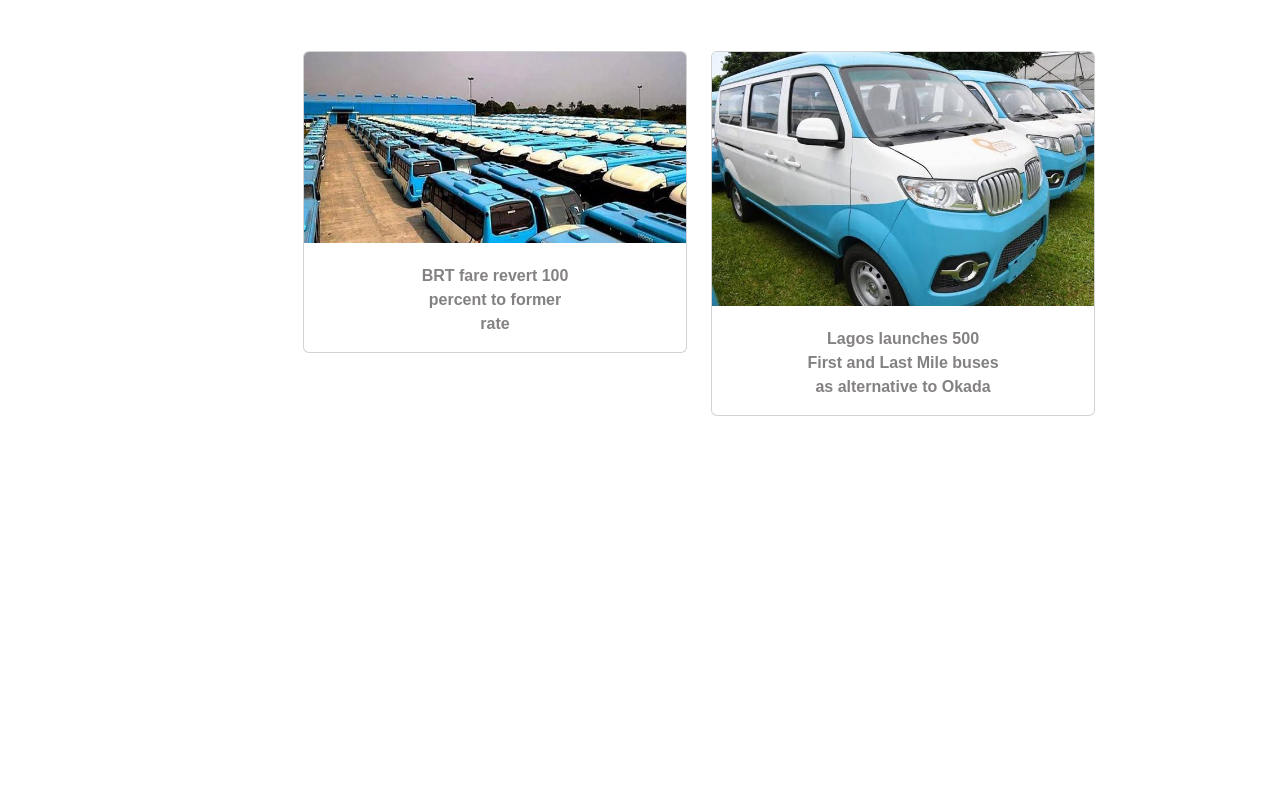
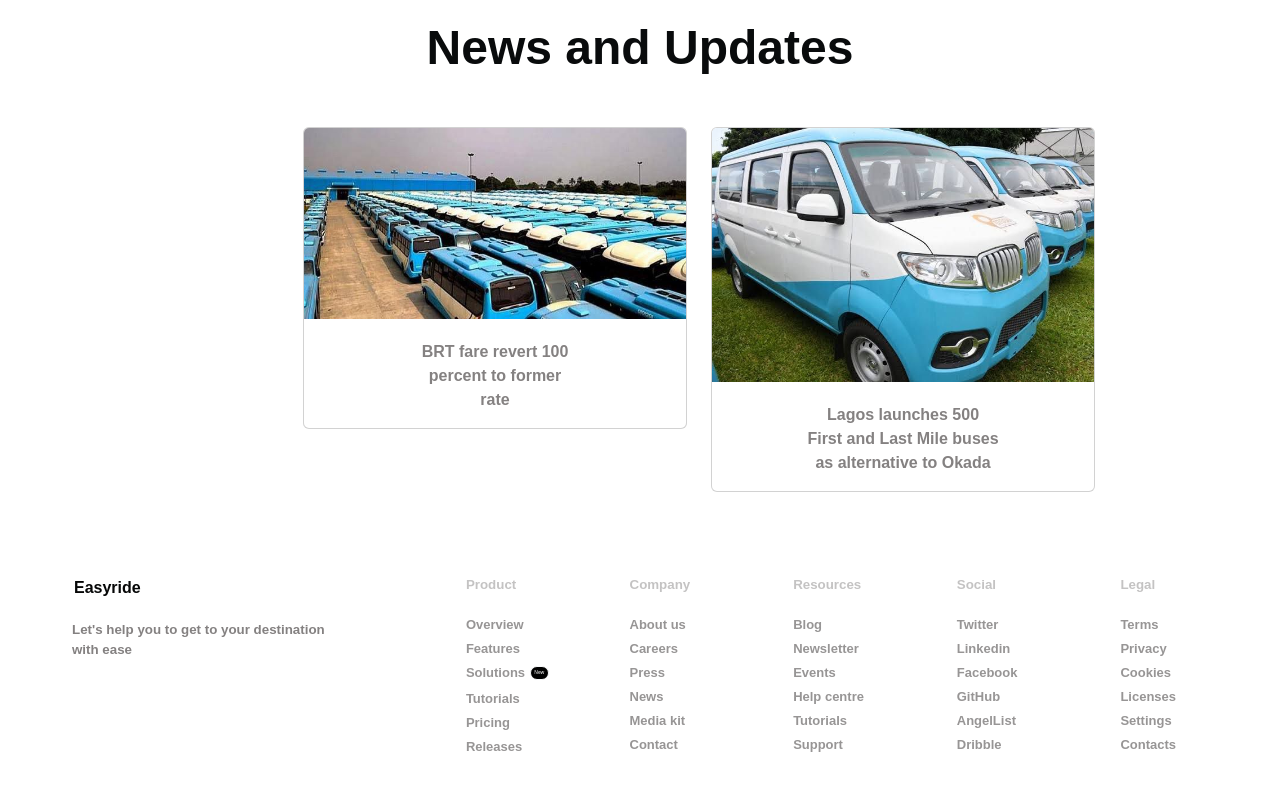
Before and after one commit to Presiguan/Hackathon, a React (Create React App) app: page / in a window 1280 px wide. Shown: the part 1354-2144 px from the top of the page. Before the commit the page ends 1813 px from the top, so only its background shows below. Built offline with nearby package versions, Linux system fonts and the light colour scheme.

Commit message:
added footer section

```diff
--- a/src/App.js
+++ b/src/App.js
@@ -4,7 +4,7 @@ import Banner from "./Components/banner";
 import Card from "./Components/carCards";
 import HeroCard from "./Components/heroCard";
 import HeroCard2 from "./Components/heroCard2";
-
+import Hero from "./Components/hero";
 function App() {
   return (
     <>
@@ -12,6 +12,7 @@ function App() {
       <Banner />
       <HeroCard />
       <HeroCard2 />
+      <Hero />
       {/* <Card /> */}
     </>
   );
```
